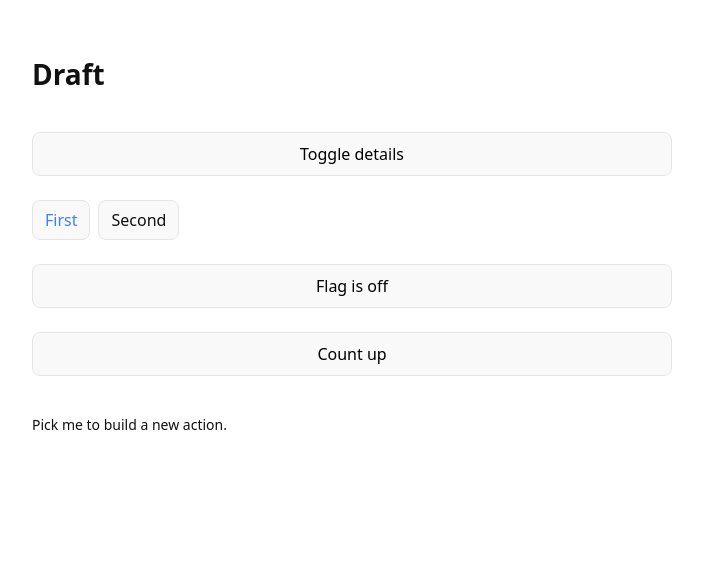
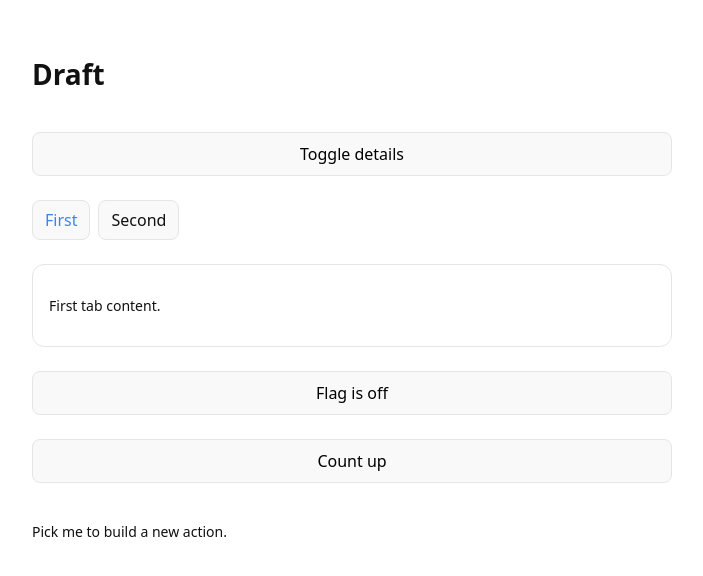
Before and after one commit to GraphicDigger/ude-test, a React (Vite) app: page /variables/1 in a window 1280 px wide. Shown: the top 576 px of the page, without its empty margins (288-991 px from the left). Built offline with nearby package versions, Linux system fonts and the light colour scheme.

Commit message:
фикстура переменных: выбор из двух веток на вкладке

```diff
--- a/src/pages/Screen-variables/Screen.tsx
+++ b/src/pages/Screen-variables/Screen.tsx
@@ -93,6 +93,17 @@ export default function ScreenVariables() {
         </button>
       </div>
 
+      {/* Выбор из двух веток: обе — разметка, показана та, чей ответ совпал. */}
+      {tab === 'first' ? (
+        <section style={{ padding: '16px', border: `1px solid ${outline}`, borderRadius: '12px' }}>
+          <p style={{ fontSize: '14px' }}>First tab content.</p>
+        </section>
+      ) : (
+        <section style={{ padding: '16px', border: `1px solid ${outline}`, borderRadius: '12px' }}>
+          <p style={{ fontSize: '14px' }}>Second tab content.</p>
+        </section>
+      )}
+
       {/* Пара из своего хука: показ значения и элемент без действия. */}
       <button
         onClick={() => {
```
